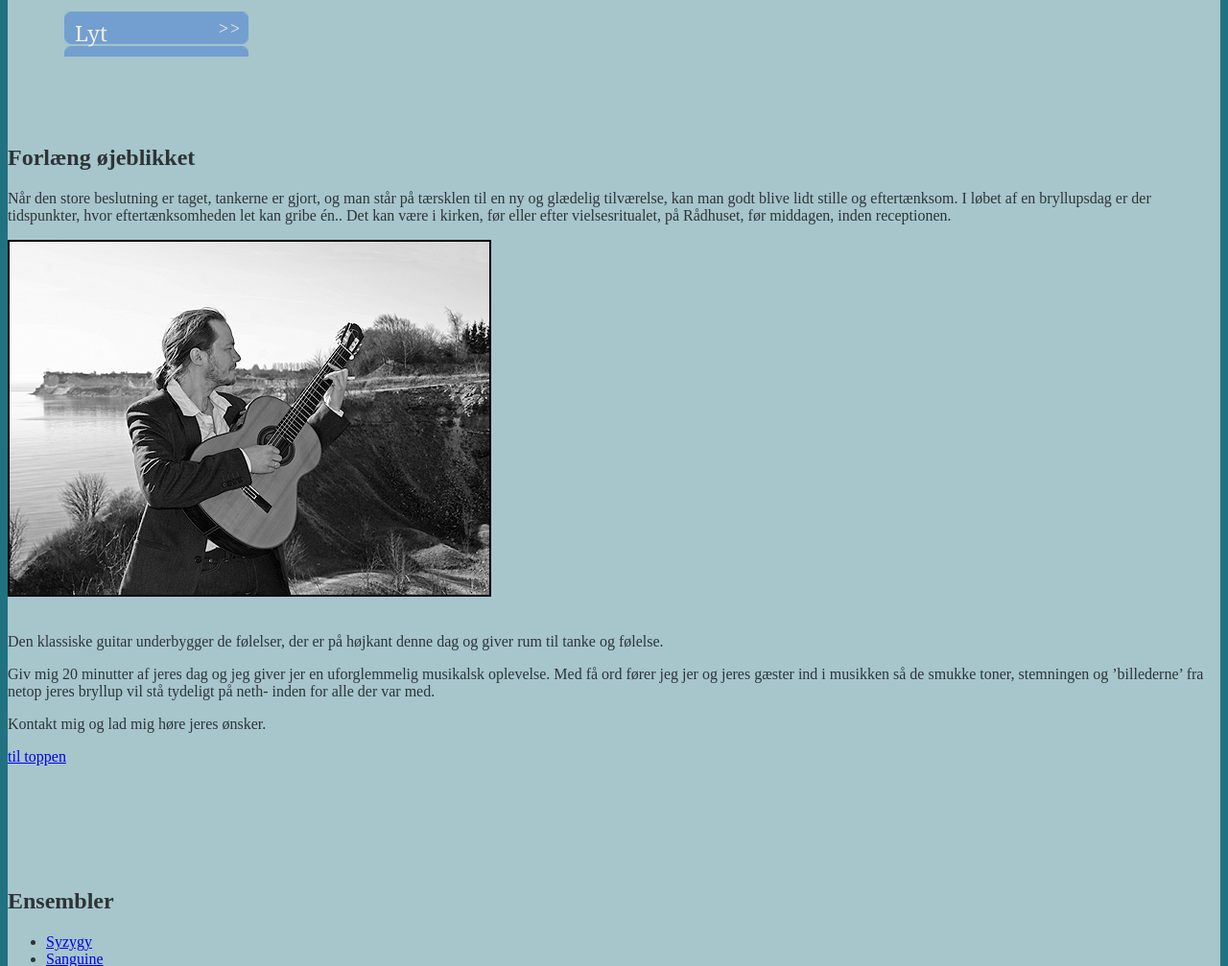
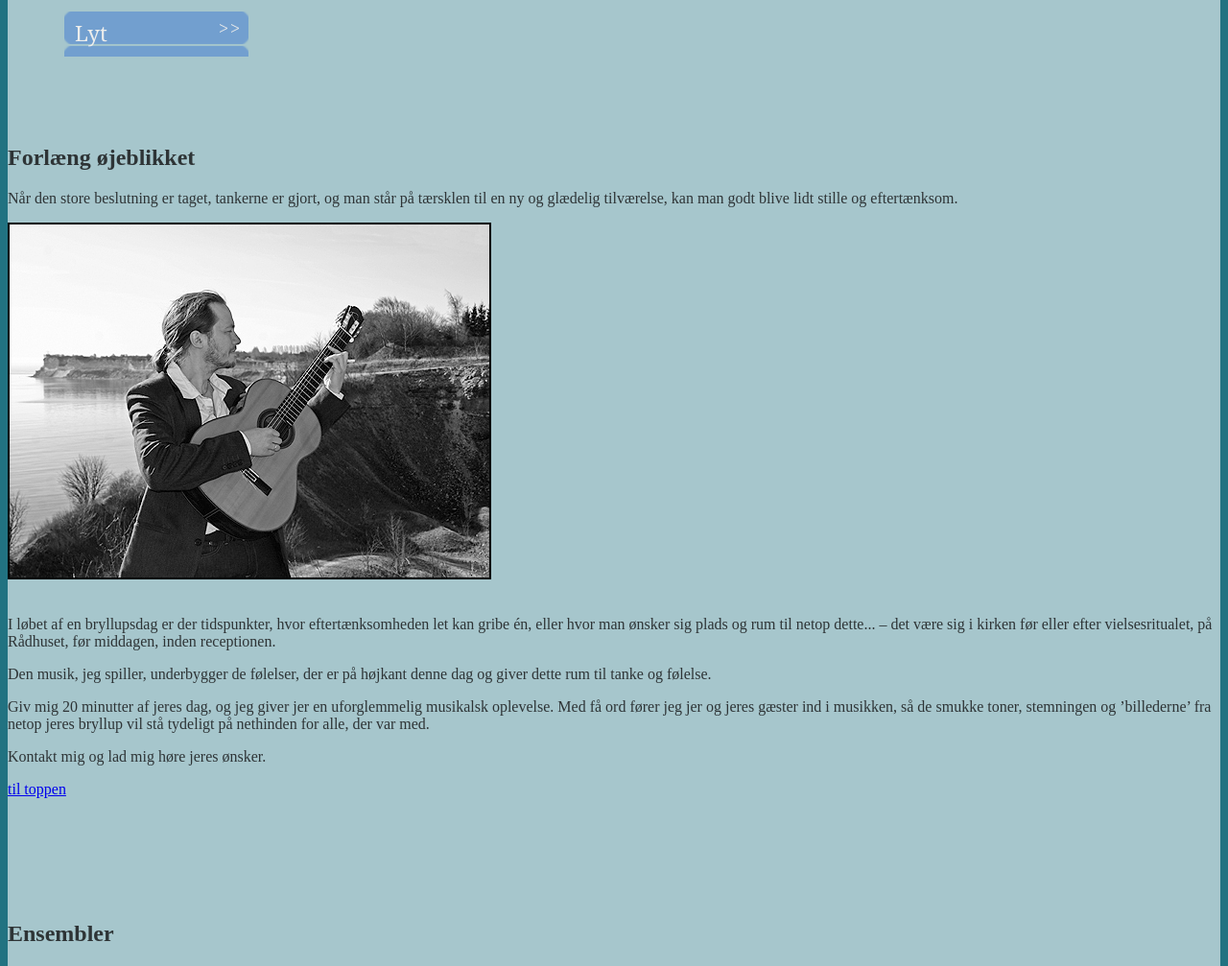
Before and after one commit to smukkejohan/mikkela, a Django app: template templates/bryllup.html in a window 1280 px wide. Shown: the part 668-1675 px from the top of the page at 96% size. Run offline with Django 3.2, Linux system fonts and the light colour scheme; the template is opened without the code that fills it, so the values that code supplies are empty.

Commit message:
text content updated

```diff
--- a/templates/bryllup.html
+++ b/templates/bryllup.html
@@ -5,21 +5,15 @@
 
 <h2>Forlæng øjeblikket</h2>
 
-<p>Når den store beslutning er taget, tankerne er gjort, og man står på tærsklen til
-en ny og glædelig tilværelse, kan man godt blive lidt stille og eftertænksom.
-I løbet af en bryllupsdag er der tidspunkter, hvor eftertænksomheden let kan
-gribe én.. Det kan være i kirken, før eller efter vielsesritualet, på Rådhuset, før
-middagen, inden receptionen.</p>
+<p>Når den store beslutning er taget, tankerne er gjort, og man står på tærsklen til en ny og glædelig tilværelse, kan man godt blive lidt stille og eftertænksom. </p>
 
 <img src="{{ MEDIA_URL }}img/content/mikkel_5462.jpg" alt="Mikkel Andersen"/>
 
-<p>Den klassiske guitar underbygger de følelser, der er på højkant denne dag og
-giver rum til tanke og følelse.</p>
+<p>I løbet af en bryllupsdag er der tidspunkter, hvor eftertænksomheden let kan gribe én, eller hvor man ønsker sig plads og rum til netop dette... – det være sig i kirken før eller efter vielsesritualet, på Rådhuset, før middagen, inden receptionen.</p>
 
-<p>Giv mig 20 minutter af jeres dag og jeg giver jer en uforglemmelig musikalsk
-oplevelse. Med få ord fører jeg jer og jeres gæster ind i musikken så de smukke
-toner, stemningen og ’billederne’ fra netop jeres bryllup vil stå tydeligt på neth-
-inden for alle der var med.</p>
+<p>Den musik, jeg spiller, underbygger de følelser, der er på højkant denne dag og giver dette rum til tanke og følelse.</p>
+
+<p>Giv mig 20 minutter af jeres dag, og jeg giver jer en uforglemmelig musikalsk oplevelse. Med få ord fører jeg jer og jeres gæster ind i musikken, så de smukke toner, stemningen og ’billederne’ fra netop jeres bryllup vil stå tydeligt på nethinden for alle, der var med.</p>
 
 <p>Kontakt mig og lad mig høre jeres ønsker.</p>
 
--- a/templates/index.html
+++ b/templates/index.html
@@ -12,7 +12,6 @@
 
 <h2>Ny CD</h2>
 <p>ny cd ude hør eksempel     Lorem ipsum dolor sit amet, consectetur adipisicing elit, sed do eiusmod tempor incididunt ut labore et dolore magna aliqua. Ut enim ad minim veniam, quis nostrud exercitation ullamco laboris nisi ut aliquip ex ea commodo consequat. Duis aute irure dolor in reprehenderit in voluptate velit esse cillum dolore eu fugiat nulla pariatur. Excepteur sint occaecat cupidatat non proident, sunt in culpa qui officia deserunt mollit anim id est laborum.
-
 </p>
 
 <h2>Kommende arrangementer</h2>
--- a/templates/mikkel.html
+++ b/templates/mikkel.html
@@ -5,8 +5,7 @@
 
 <h2>Guitaristen</h2>
 
-<p>Mikkel Andersen Født i 1972. Opvokset i Viby Sjælland. Solist og kammermusiker. Uddannet som guitarist på konservatorier i Danmark og England Berejst som solist og med diverse ensembler i USA, England, Canada, Italien, Polen, Østrig, Litauen, Letland, Estland, Færøerne, Tyskland og Rusland.
-</p>
+<p>Mikkel Andersen er født i 1972. Opvokset i Viby Sjælland. Solist og kammermusiker. Uddannet som guitarist på konservatorier i Danmark og England. Berejst som solist og med diverse ensembler i USA, England, Canada, Italien, Polen, Østrig, Litauen, Letland, Estland, Færøerne, Tyskland og Rusland.</p>
 
 <div class="span-10">
 <img src="{{ MEDIA_URL }}img/content/mikkel_5404.jpg" alt="Mikkel Andersen"/>
```
Also changed, not shown: templates/kirke.html (+3 -12 lines), templates/privat.html (+4 -12 lines), templates/virksomhed.html (+3 -5 lines).
